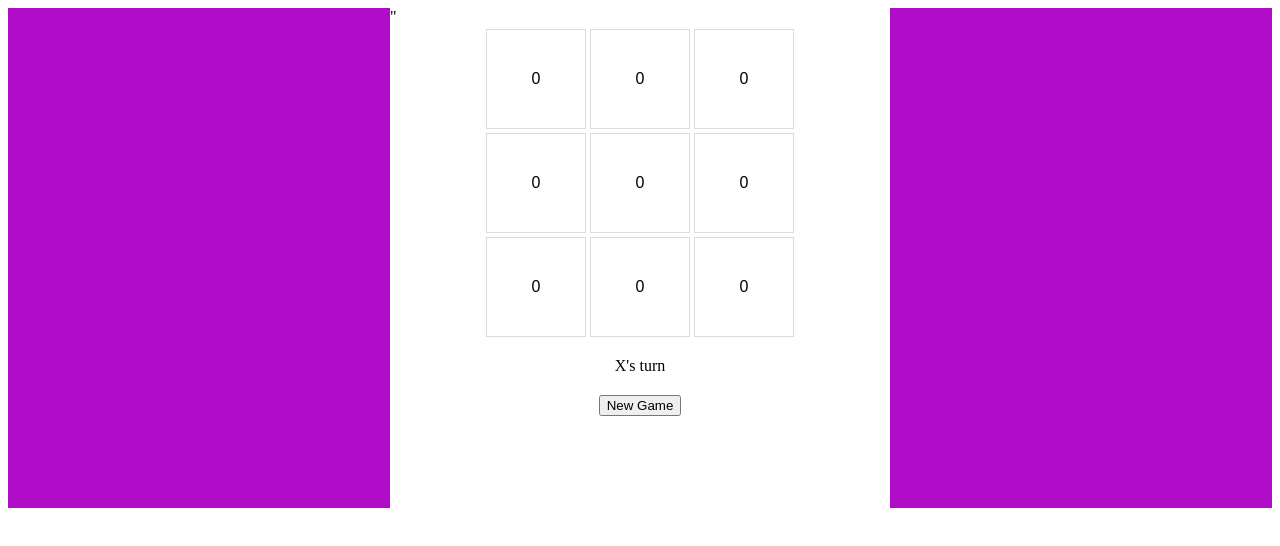
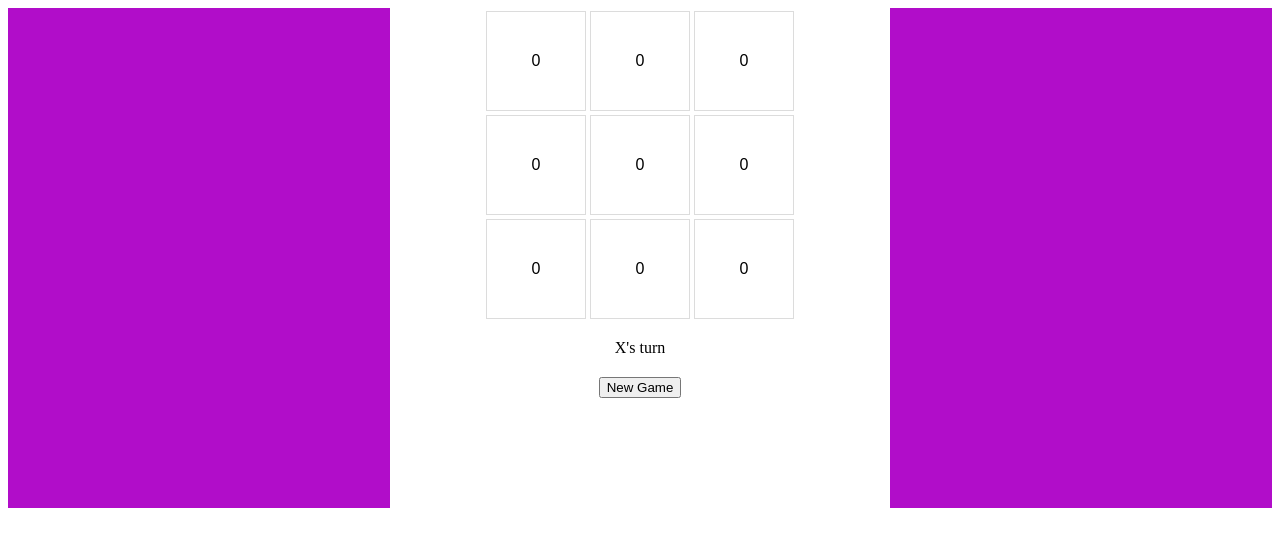
Before and after one commit to BestNameYet/TicTacToe, a plain HTML site: page index.html in a window 1280 px wide. Drawn offline with Linux system fonts and the light colour scheme.

Commit message:
Update index.html

```diff
--- a/index.html
+++ b/index.html
@@ -26,7 +26,7 @@
   <body "style="height: 100%;">
 
     <div style="height: 100%; display:flex; align-items: center; justify-content:center; background-color: #B10DC9;">
-    <div style="background-color:#ffffff; height: 500px; width: 500px;">"
+    <div style="background-color:#ffffff; height: 500px; width: 500px;">
 
     <table style="table-layout: auto; margin: 0px auto;">
       <tr>
```
